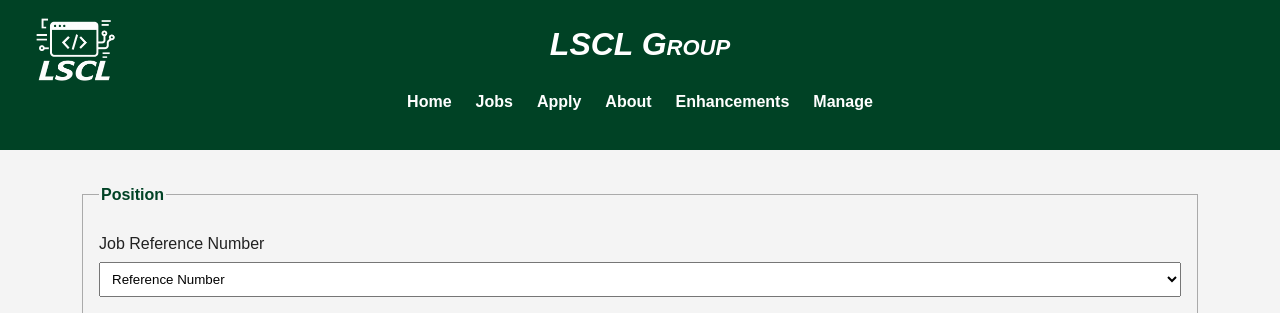
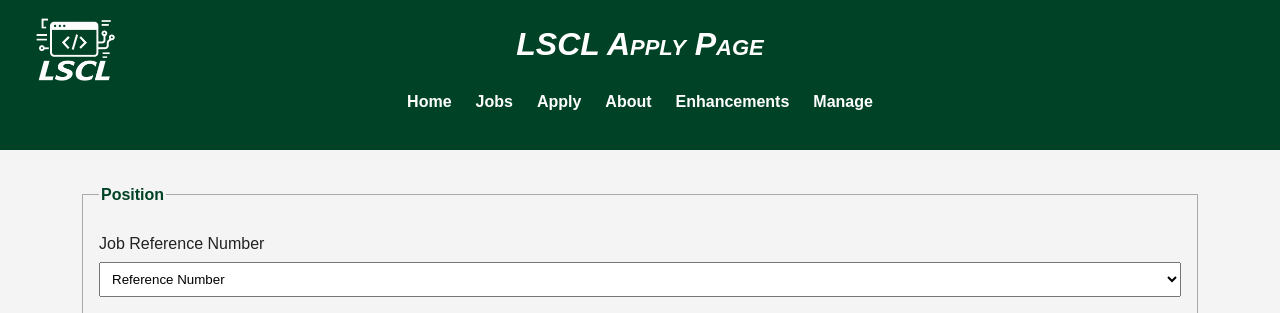
Before and after one commit to Madaa1Uchiha/ProjectP1, a PHP site: page /apply.php in a window 1280 px wide. Shown: the top 313 px of the page. Run offline with PHP 8.4, Linux system fonts and the light colour scheme.

Commit message:
fixed page names

```diff
--- a/Jobs.php
+++ b/Jobs.php
@@ -1,7 +1,7 @@
 <?php
 // Database connection
 require_once("settings.php");
-
+$page_title = 'LSCL Jobs Page';
 $sql = "SELECT job_ref, job_title, salary, description, responsibilities, skills FROM jobs";
 $result = $conn->query($sql);
 ?>
--- a/apply.php
+++ b/apply.php
@@ -2,6 +2,9 @@
 this page is where applicants fill out there information into the various forms to be submitted
 it takes various info such as their state, name, gender which role they are applying to and other important info
  -->
+<?php
+$page_title = 'LSCL Apply Page';
+?>
  <!DOCTYPE html>
 <html lang="en">
 <head>
--- a/header.inc
+++ b/header.inc
@@ -6,7 +6,7 @@
 <head>
   <meta charset="UTF-8" />
   <meta name="viewport" content="width=device-width, initial-scale=1.0" />
-  <meta name="author" content="LSCL Group" />
+  <meta name="author" content=<?php $page_title?> />
   <meta name="description" content="COS10026 Project Website" />
   <title><?php echo isset($page_title) ? htmlspecialchars($page_title) : 'LSCL Group'; ?></title>
   <link rel="stylesheet" href="styles/styles.css" />
--- a/login.php
+++ b/login.php
@@ -1,4 +1,5 @@
 <?php
+$page_title = 'LSCL Login Page';
 session_set_cookie_params(0);
 session_start();
 if (isset($_SESSION['username'])) {
```
